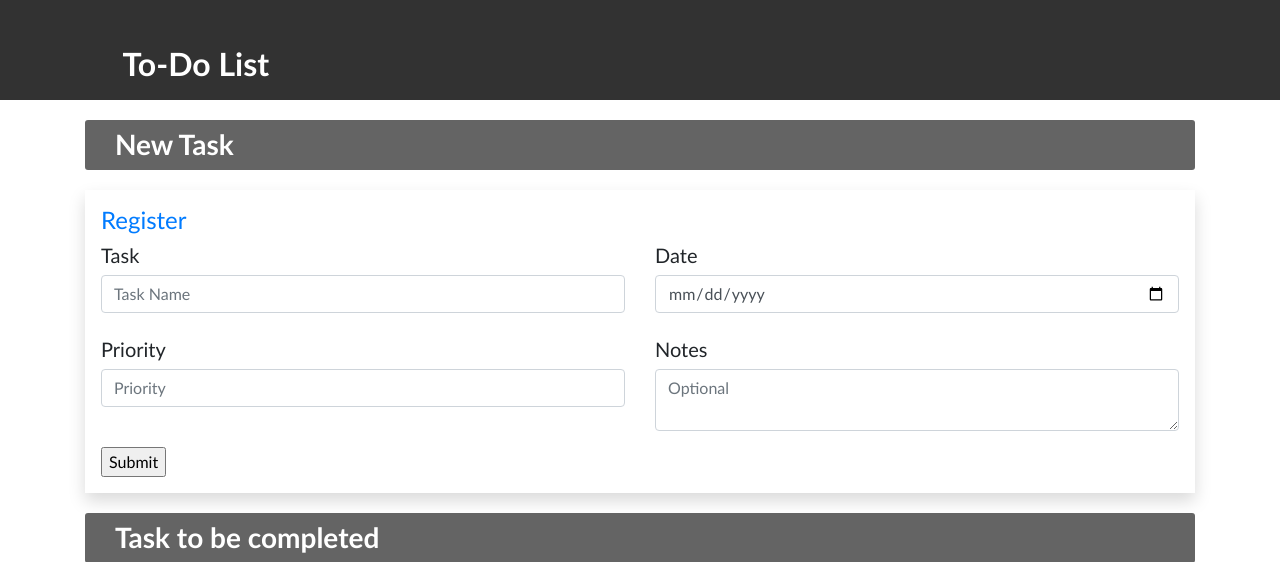
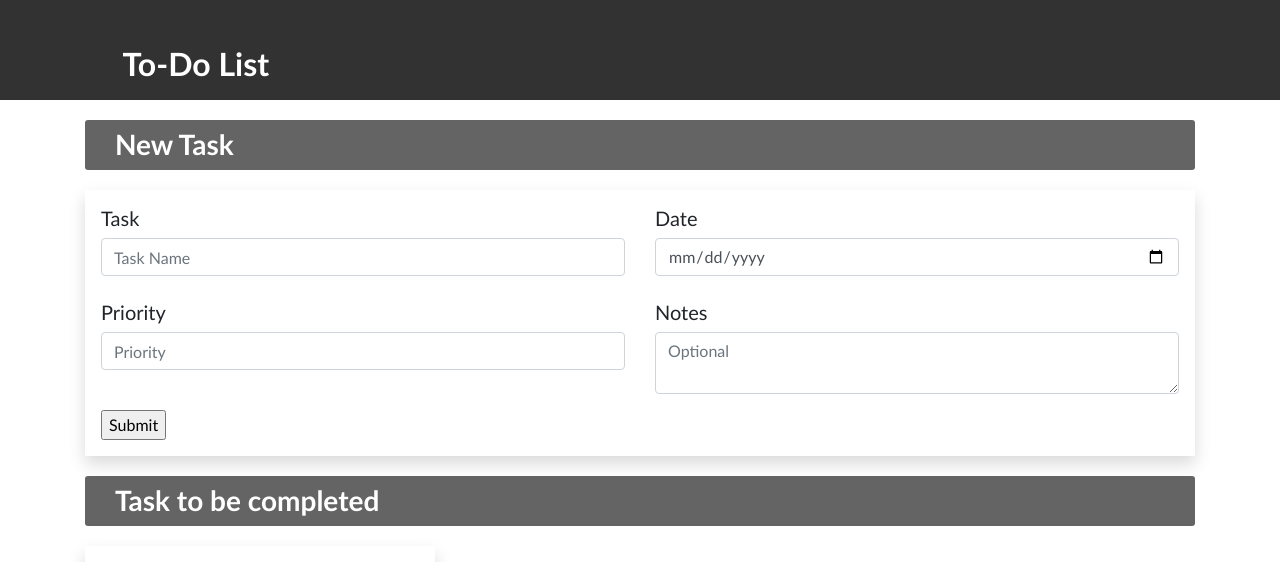
Before and after one commit to amalvs8/demo_project, a Django app: page / in a window 1280 px wide. Shown: the top 562 px of the page. Run offline with Django 4.2, Linux system fonts and the light colour scheme; data comes from the database, SQL or seed files in the repository.

Commit message:
Update home.html
removed registration link

```diff
--- a/todo_list/templates/home.html
+++ b/todo_list/templates/home.html
@@ -2,7 +2,6 @@
 
 {% block body1 %}
 <div>
-<h4><a href="credentials/register">Register</a></h4>
 </div>
 <form method="POST">
     {% csrf_token %}
```
